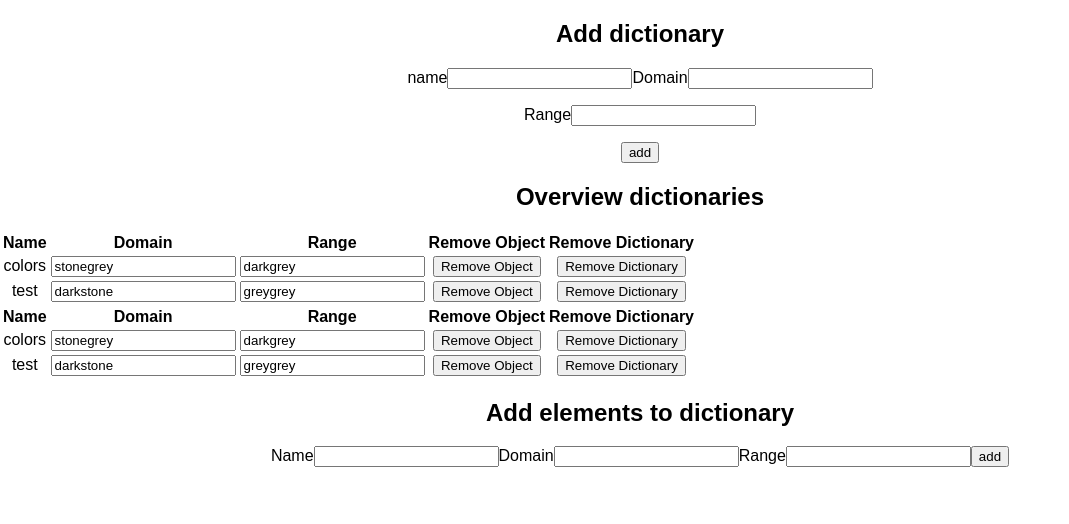
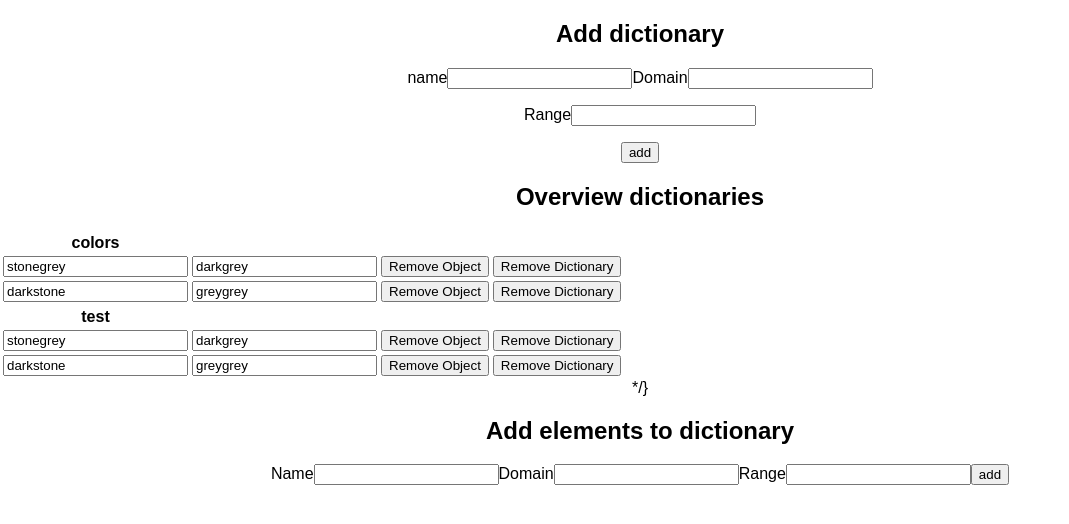
Before and after one commit to JessyVandoorn/WFEOnedot, a React (Create React App) app in the folder dictionaries/: page / in a window 1280 px wide. Shown: the top 524 px of the page, without its empty margins (0-1069 px from the left). Built offline with nearby package versions, Linux system fonts and the light colour scheme.

Commit message:
first setup for validation

```diff
--- a/dictionaries/src/components/Dictionaries.jsx
+++ b/dictionaries/src/components/Dictionaries.jsx
@@ -15,30 +15,27 @@ const Dictionaries = ({ dictionaries, store }) => {
 
     return (
         <div>
-
-        {Object.keys(dictionaries).map(items => {
+            {Object.keys(store.array).map(items => {
                 console.log(items);
-            return(
+                return (
                     <table>
                         <thead>
                             <tr>
-                            <th>
-                                Name
+                                <th key={items}>
+                                    {items}
                                 </th>
-                            <th>Domain</th>
-                            <th>Range</th>
-                            <th>Remove Object</th>
-                            <th>Remove Dictionary</th>
                             </tr>
                         </thead>
                         <tbody>
-                        {dictionaries[items].map(obj => {
-                           return(
+                            {store.array[items].map(obj => {
+                                return (
                                     <tr key={obj.id}>
-                                <td>{obj.name}</td>
-                                <td><input type="text" value={obj.domain}
-                                        onChange={e => obj.changeDomain(e.currentTarget.value)}
-                                    /></td>
+
+
+                                            <td>
+                                            <input type="text" value={obj.domain}
+                                                onChange={e => obj.changeDomain(e.currentTarget.value)} />
+                                </td>
                                 <td><input type="text" value={obj.range}
                                             onChange={e => obj.changeRange(e.currentTarget.value)}
                                         /></td>
@@ -51,6 +48,29 @@ const Dictionaries = ({ dictionaries, store }) => {
                     </table>
                 )
             })}
+            {/* {dictionaries.map(item => {
+            return(
+                <table>
+                    <thead>
+                        <tr>
+                            <th>{item.name}</th>
+                        </tr>
+                    </thead>
+                    <tbody>
+                        <tr key={item.id}>
+                        <td><input type="text" value={item.domain}
+                                        onChange={e => item.changeDomain(e.currentTarget.value)}
+                                    /></td>
+                                <td><input type="text" value={item.range}
+                                        onChange={e => item.changeRange(e.currentTarget.value)}
+                                    /></td>
+                                <td><button key={item.id} onClick={() => handleRemove(item)}>Remove Object</button></td>
+                                {/* <td><button onClick={ handleRemoveDic}>Remove Dictionary</button></td>  */}
+            {/* </tr>
+                    </tbody>
+                </table>
+            )
+        })} */} */}
         </div>
     );
 };
--- a/dictionaries/src/containers/App.js
+++ b/dictionaries/src/containers/App.js
@@ -16,7 +16,7 @@ class App extends Component {
         </article>
         <article>
           <h2>Overview dictionaries</h2>
-          <Dictionaries dictionaries={store.array} store={store}/>
+          <Dictionaries dictionaries={store.dictionaryArray} store={store}/>
         </article>
         <article>
           <h2>Add elements to dictionary</h2>
--- a/dictionaries/src/store/index.js
+++ b/dictionaries/src/store/index.js
@@ -8,8 +8,6 @@ import {
 class Store {
     dictionaryArray = [];
     array = {};
-    errorDomain = "";
-    errorRange = "";
 
     constructor() {
         this.addDictionary(new Dictionary("colors", "stonegrey", "darkgrey"));
@@ -19,6 +17,7 @@ class Store {
     addDictionary = dictionary => {
         this.array[`${dictionary.name}`] = this.dictionaryArray;
         this.dictionaryArray.push( dictionary);
+        console.log(this.array);
 
     }
 
@@ -26,7 +25,6 @@ class Store {
         console.log(dictionary);
         const index = this.dictionaryArray.indexOf(dictionary);
         this.dictionaryArray.splice(index, 1);
-        console.log(this.array);
     }
 
     removeObject = dictionary => {
@@ -42,7 +40,7 @@ class Store {
                 console.log(item);
                 console.log(this.dictionaryArray);
                 this.dictionaryArray.push(dictionary);
-                this.array[item] = this.dictionaryArray;
+                // this.array[item] = this.dictionaryArray;
                 console.log(this.array[item]);
             }
         })
@@ -52,9 +50,9 @@ class Store {
 
 decorate(Store, {
     dictionaryArray: observable,
+    array: observable,
     addDictionary: action,
     addObject: action,
-    error: observable,
     removeObject: action
 })
 
```
Lines whose indentation alone changed are shown as unchanged.
